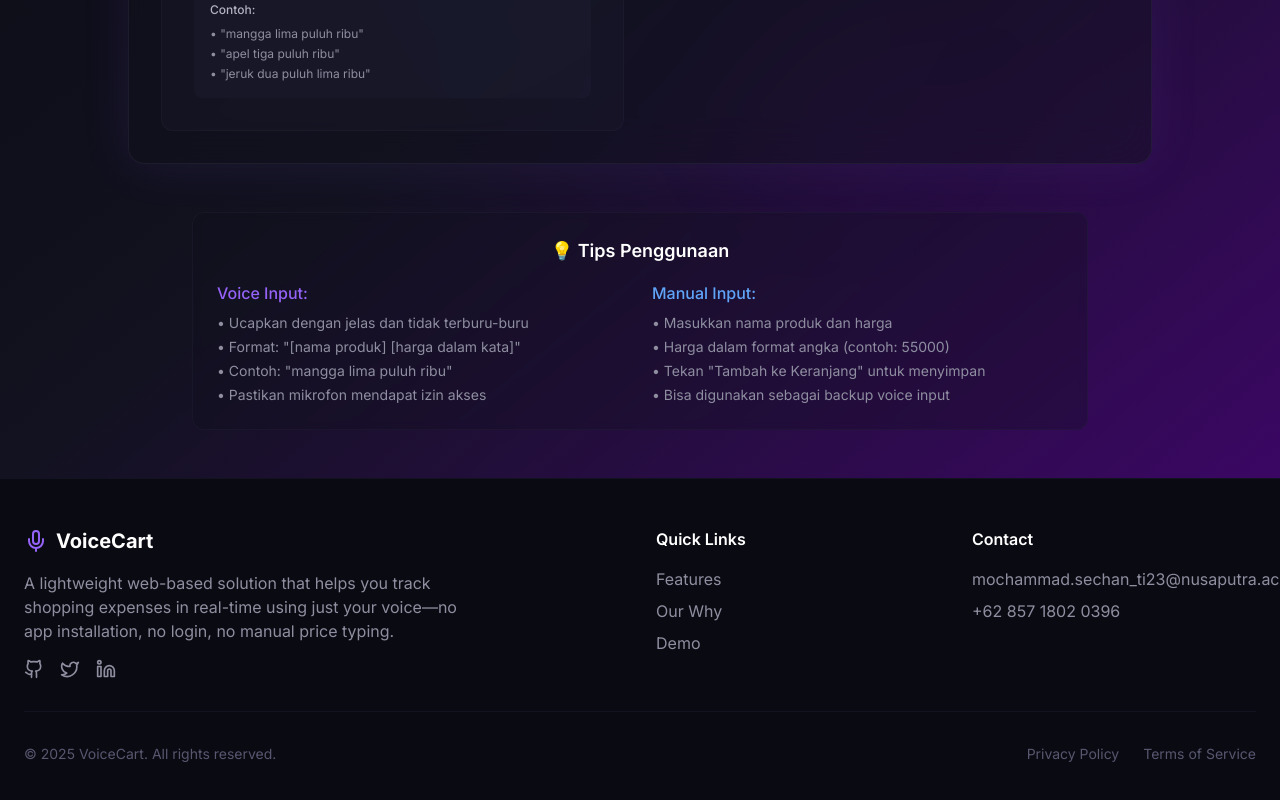
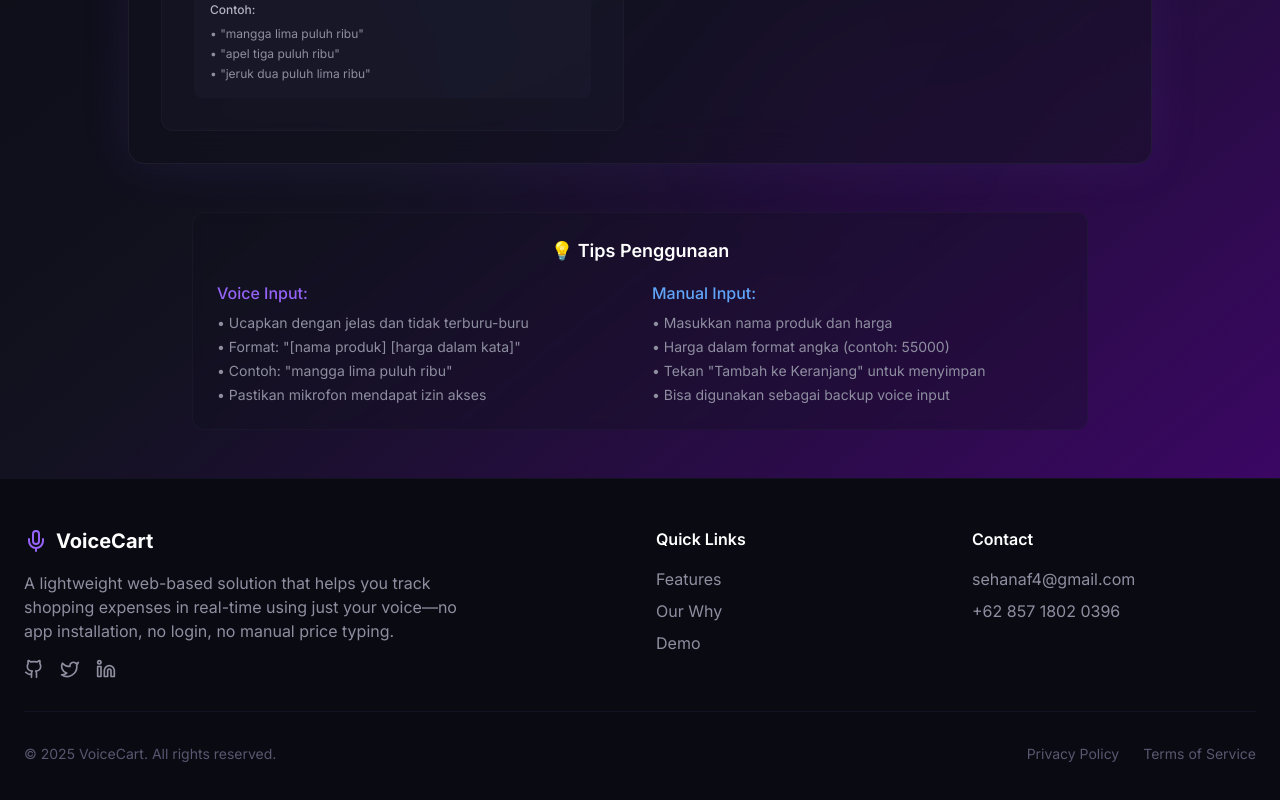
Before and after one commit to sehun1sd/final, a React (Vite) app: page / in a window 1280 px wide. Shown: the part 3311-4111 px from the top of the page. Built offline with nearby package versions, Linux system fonts and the light colour scheme.

Commit message:
Deploy application to Netlify

```diff
--- a/src/components/Footer.tsx
+++ b/src/components/Footer.tsx
@@ -48,7 +48,7 @@
             <ul className="space-y-2">
               <li className="text-gray-400">
                 <a href="mailto:hello@voicecart.app" className="hover:text-purple-400 transition-colors">
-                  mochammad.sechan_ti23@nusaputra.ac.id
+                  sehanaf4@gmail.com
                 </a>
               </li>
               <li className="text-gray-400">
```
